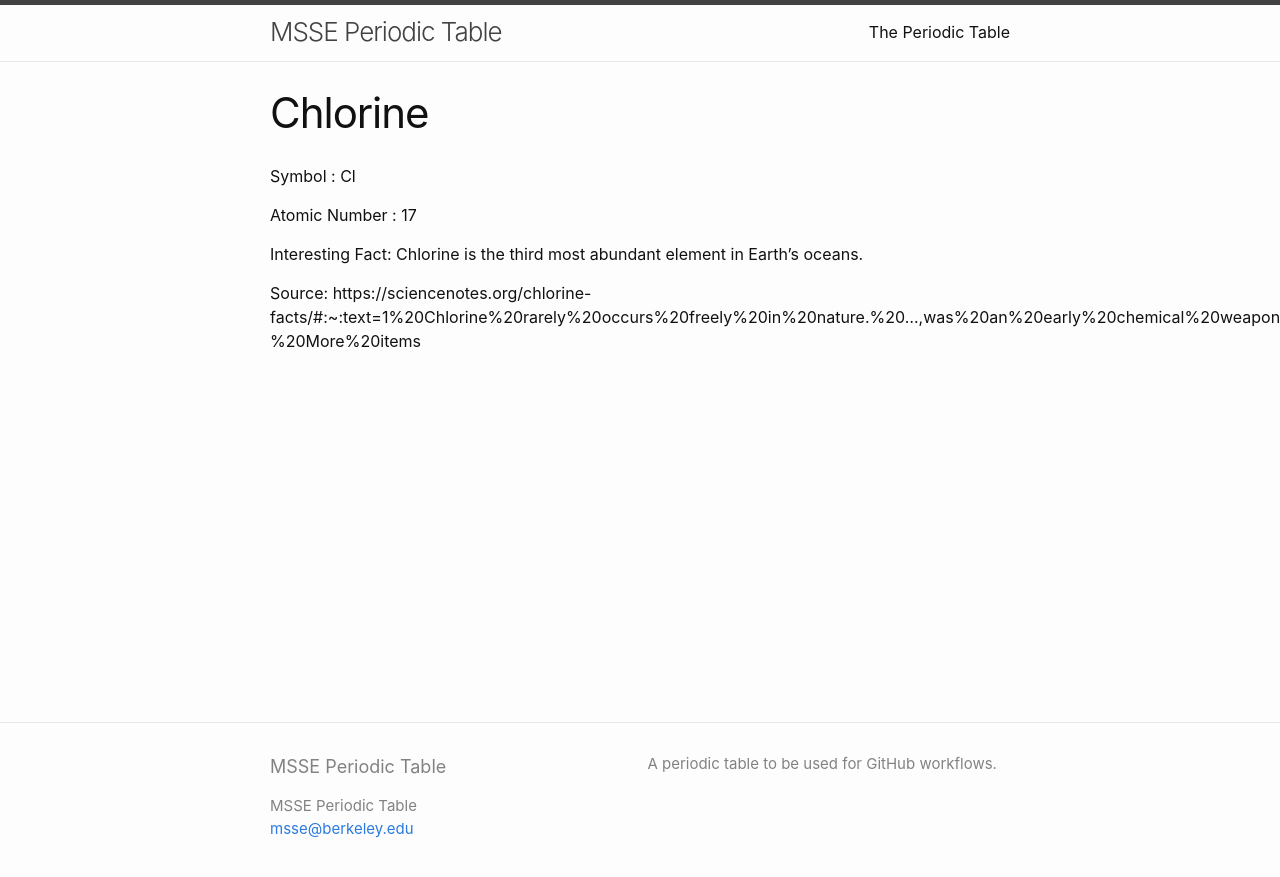
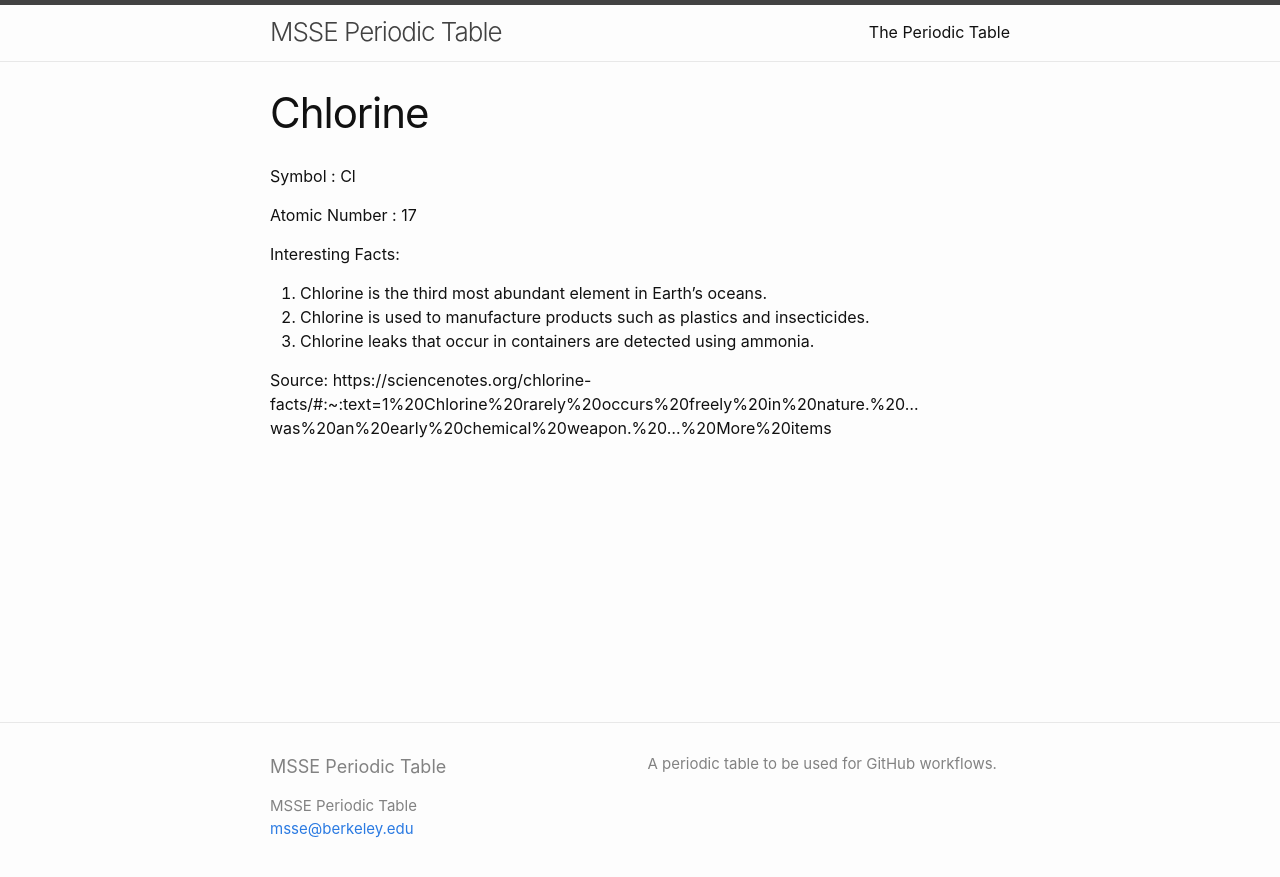
Before and after one commit to msse-chem-280-2024/periodic-table, a Jekyll site: the page built from elements/chlorine.md, in a window 1280 px wide. Shown: the top 877 px of the page. Built offline with Jekyll 4.4.1, drawn with Linux system fonts in a browser that asks for light colours.

Commit message:
update chlorine  page

```diff
--- a/elements/chlorine.md
+++ b/elements/chlorine.md
@@ -7,6 +7,10 @@ Symbol : Cl
 
 Atomic Number : 17
 
-Interesting Fact: Chlorine is the third most abundant element in Earth's oceans.
+Interesting Facts:
 
-Source: https://sciencenotes.org/chlorine-facts/#:~:text=1%20Chlorine%20rarely%20occurs%20freely%20in%20nature.%20...,was%20an%20early%20chemical%20weapon.%20...%20More%20items
+1. Chlorine is the third most abundant element in Earth's oceans.
+2. Chlorine is used to manufacture products such as plastics and insecticides.
+3. Chlorine leaks that occur in containers are detected using ammonia.
+
+Source: https://sciencenotes.org/chlorine-facts/#:~:text=1%20Chlorine%20rarely%20occurs%20freely%20in%20nature.%20...was%20an%20early%20chemical%20weapon.%20...%20More%20items
```
